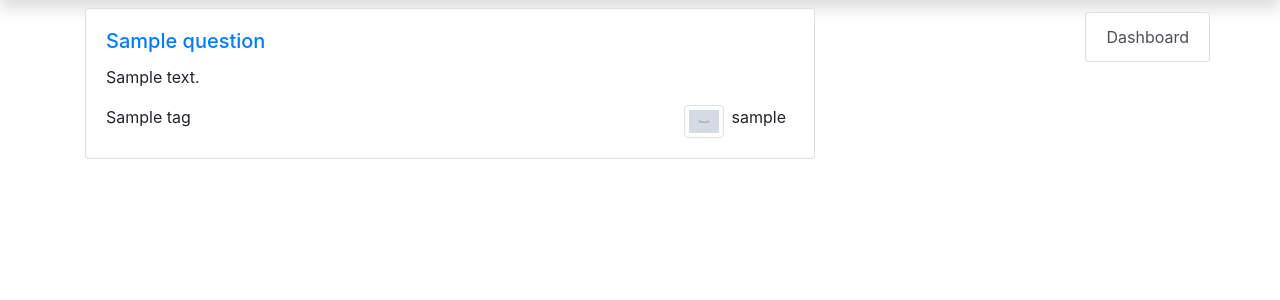
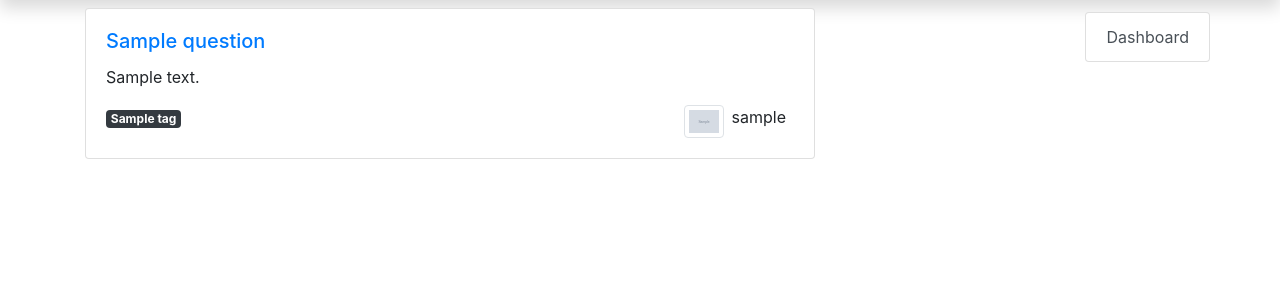
Before and after one commit to nihilSup/Hasker, a Django app: page /hasker/questions/1 in a window 1280 px wide. Shown: the part 56-356 px from the top of the page. Run offline with Django 3.2, Linux system fonts and the light colour scheme; tables that the repository leaves empty hold one stand-in row (values such as "Sample post"); grey boxes marked "Sample" are stand-in pictures; some libraries are stand-ins or nearby versions.

Commit message:
added tags

```diff
--- a/hasker/templates/hasker/question.html
+++ b/hasker/templates/hasker/question.html
@@ -15,7 +15,9 @@
                     </p>
                     <div class="d-flex">
                         {% for tag in question.tags.all %}
-                            <div class="p-0 mr-2">{{ tag.name }}</div>
+                            <div class="p-0 mr-2">
+                                <span class="badge badge-dark">{{ tag.name }}</span>
+                            </div>
                         {% endfor %}
                         <div class="p-0 mr-2 ml-auto">
                         {% if question.author.avatar %}
```
